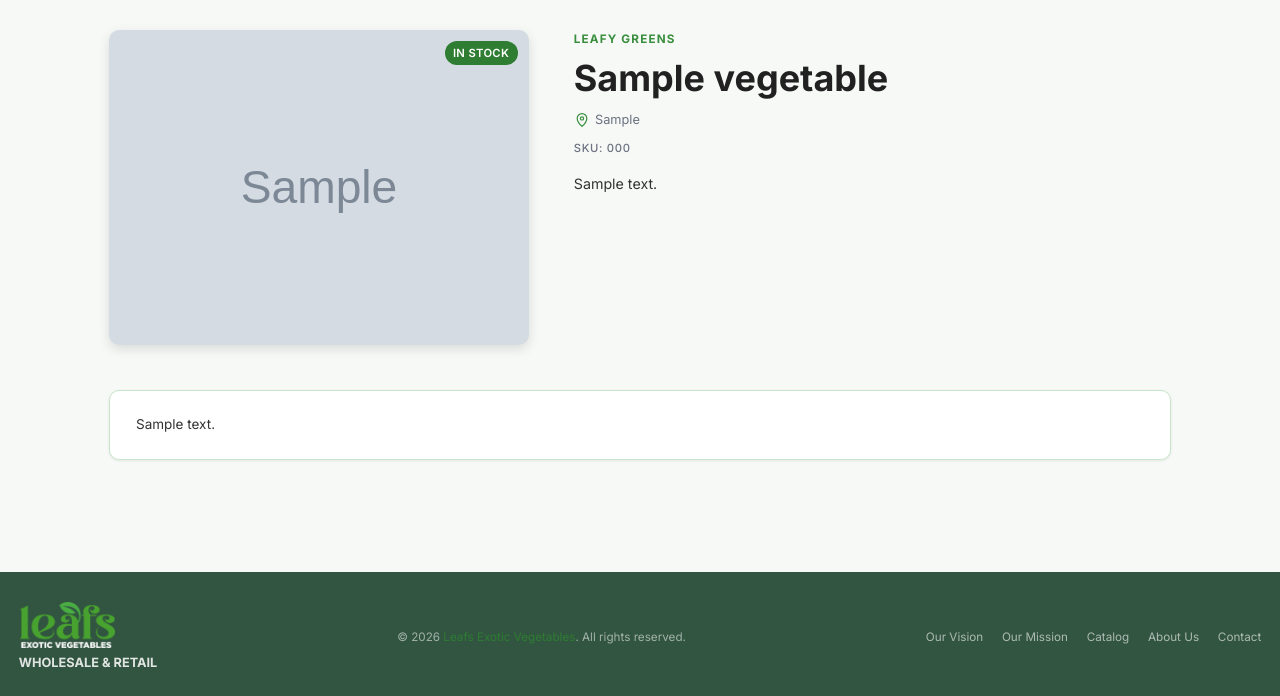
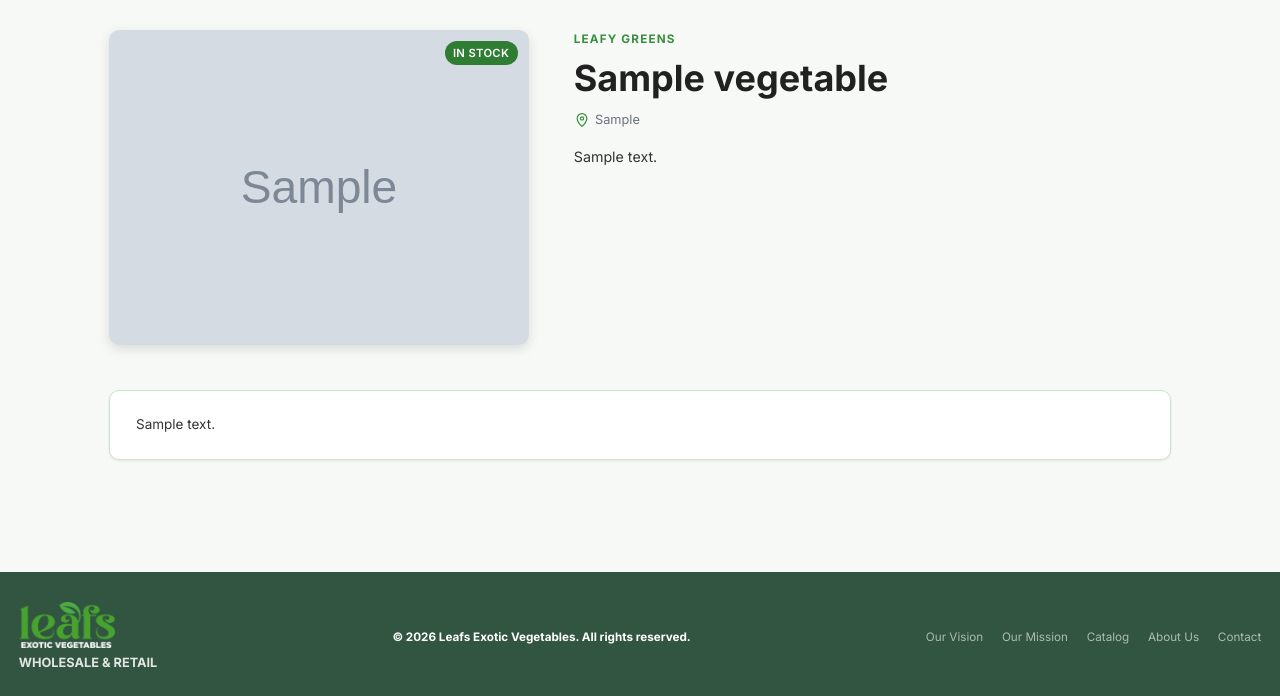
Before and after one commit to Rayeesac/leaf-veg, a Django app: page /vegetables/1/ in a window 1280 px wide. Shown: the part 137-833 px from the top of the page. Run offline with Django 5.2, Linux system fonts and the light colour scheme; tables that the repository leaves empty hold one stand-in row (values such as "Sample post"); grey boxes marked "Sample" are stand-in pictures; some libraries are stand-ins or nearby versions.

Commit message:
polished changes

```diff
--- a/static/css/catalog.css
+++ b/static/css/catalog.css
@@ -348,7 +348,7 @@
 /* Card Body */
 .card-body { padding: .85rem; flex: 1; display: flex; flex-direction: column; gap: .3rem; }
 
-.card-code { font-size: .7rem; color: var(--text-muted); font-weight: 500; letter-spacing: .04em; text-transform: uppercase; }
+.card-code { display: none; }
 .card-title { font-size: 1rem; font-weight: 700; color: var(--charcoal); line-height: 1.3; }
 .card-desc { font-size: .8rem; color: var(--text-muted); flex: 1; }
 
@@ -1278,13 +1278,7 @@ a.product-card:hover .card-view-detail {
   color: var(--green-mid);
 }
 
-.vd-hero__code {
-  font-size: .75rem;
-  font-weight: 500;
-  color: var(--text-muted);
-  text-transform: uppercase;
-  letter-spacing: .06em;
-}
+.vd-hero__code { display: none; }
 
 .vd-hero__desc {
   font-size: .95rem;
--- a/static/css/main.css
+++ b/static/css/main.css
@@ -221,6 +221,8 @@ img { max-width: 100%; display: block; }
 
 /* ---- Mobile header ---- */
 @media (max-width: 768px) {
+  .brand-logo { height: 38px; }
+
   .nav-hamburger { display: flex; }
 
   .header-nav {
@@ -482,9 +484,20 @@ img { max-width: 100%; display: block; }
 .footer-bar__copy {
   flex: 1 1 auto;
   text-align: center;
-  color: rgba(255,255,255,.55);
+  color: #fff;
   font-size: .78rem;
+  font-weight: 700;
   margin: 0;
+}
+
+.footer-bar__copy a {
+  color: #fff;
+  font-weight: 700;
+  text-decoration: none;
+}
+
+.footer-bar__copy a:hover {
+  text-decoration: underline;
 }
 
 .footer-bar__nav {
--- a/static/css/manage.css
+++ b/static/css/manage.css
@@ -49,6 +49,15 @@
 
 .manage-table tr.row-inactive td { opacity: .5; }
 .manage-table tbody tr:hover td { background: var(--green-light); }
+
+/* Hide SKU / Code column in vegetable list */
+.manage-table th:nth-child(3),
+.manage-table td:nth-child(3) { display: none; }
+
+/* Hide SKU / Code field row in vegetable add/edit form */
+#id_code { display: none; }
+#id_code + * { display: none; }   /* hides any sibling hint text */
+.field-group:has(#id_code) { display: none; }
 
 .text-center { text-align: center; }
 .text-muted  { color: var(--text-muted); font-size: .8rem; }
@@ -260,7 +269,7 @@
 .stock-badge.out { background: var(--danger); color: #fff; }
 
 .preview-card-body { padding: .75rem .85rem; }
-.preview-code  { font-size: .68rem; color: var(--text-muted); text-transform: uppercase; letter-spacing: .04em; }
+.preview-code  { display: none; }
 .preview-title { font-size: .95rem; font-weight: 700; color: var(--charcoal); margin: .2rem 0; }
 .preview-cat   { font-size: .75rem; color: var(--text-muted); margin-bottom: .3rem; }
 .preview-price { font-size: 1.05rem; font-weight: 700; color: var(--green-dark); }
```
Also changed, not shown: media/vegetables/Gemini_Generated_Image_38yafq38yafq38ya.png (added), media/vegetables/Gemini_Generated_Image_kue8gtkue8gtkue8.png (added), media/vegetables/Gemini_Generated_Image_mxwrumxwrumxwrum.png (added), media/vegetables/Gemini_Generated_Image_pr416ppr416ppr41.png (added), media/vegetables/Gemini_Generated_Image_qoka4fqoka4fqoka.png (added), media/vegetables/Screenshot_From_2026-10-03_19-40-21.png (added), media/vegetables/Screenshot_From_2026-10-03_19-44-06.png (added), media/vegetables/Screenshot_From_2026-10-03_19-46-48.png (added), media/vegetables/Screenshot_From_2026-10-03_19-48-05.png (added), media/vegetables/pO5mk_l4M0o1o.jpg (added).
